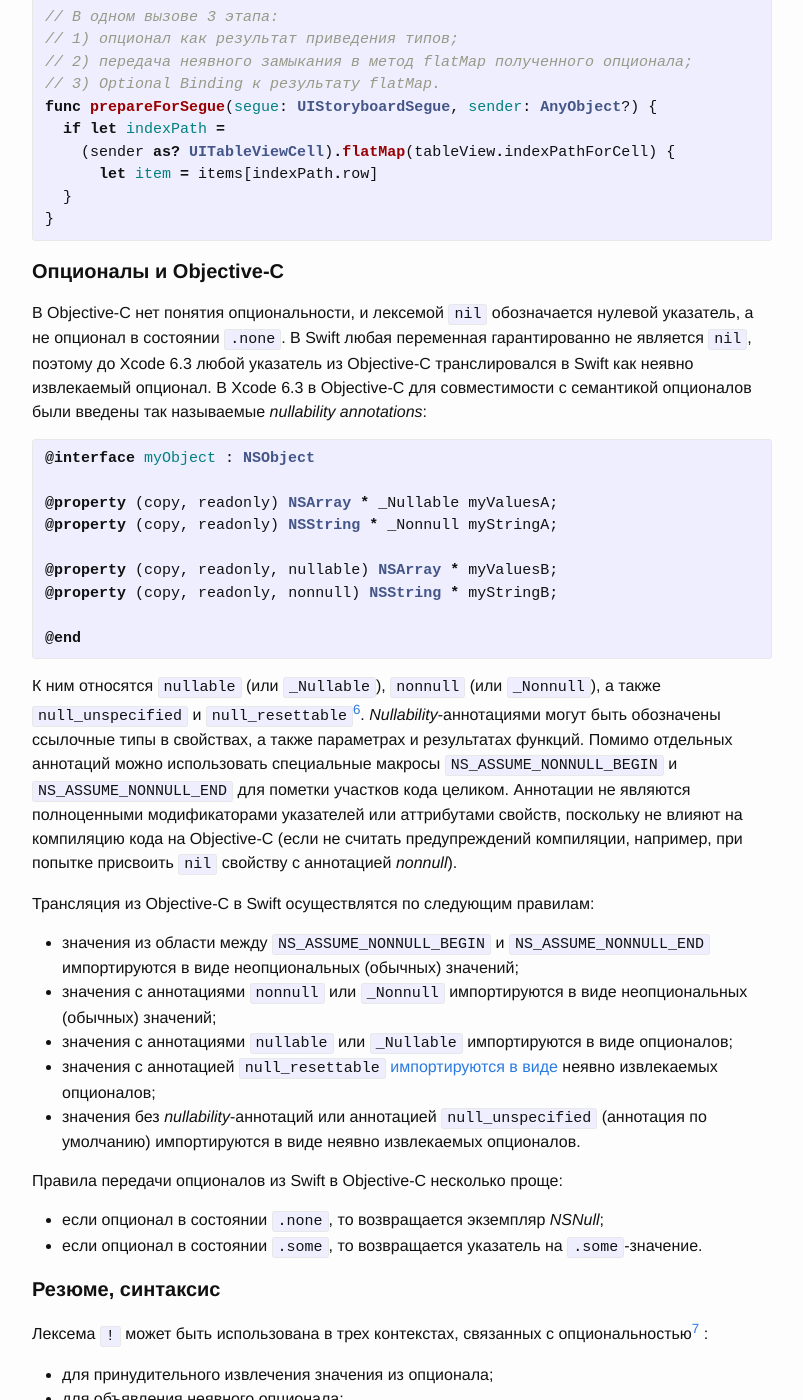
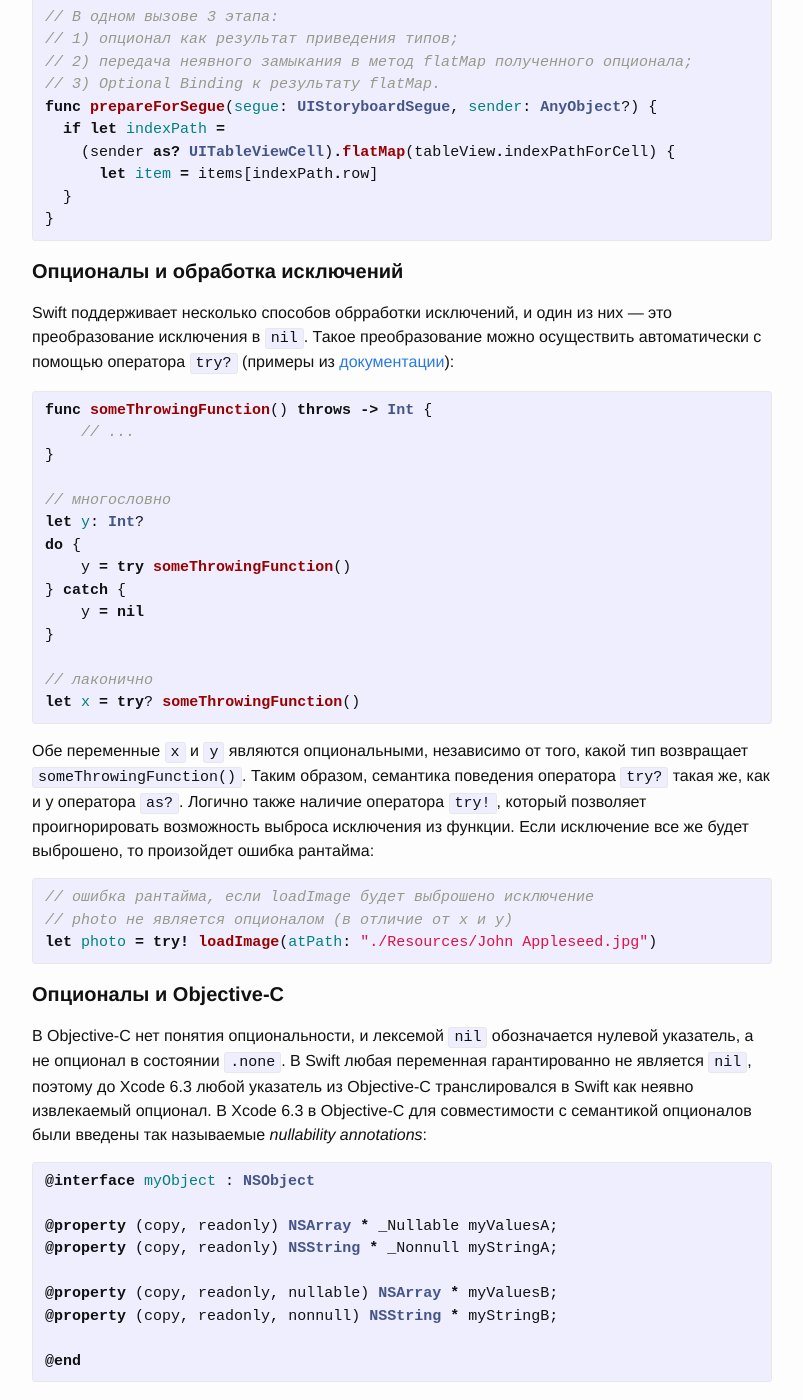
Before and after one commit to yury-dubovoy/yury-dubovoy.github.io, a Jekyll site: the page built from _posts/2017-06-04-swift-optionals.markdown, in a window 1280 px wide and 1400 px high, scrolled down 17160 px. Shown: the whole window, without its empty margins (238-1041 px from the left). Built offline with Jekyll 4.4.1, drawn with Linux system fonts in a browser that asks for light colours; some of the changed text lies outside the part shown.

Commit message:
article updated: swift-optionals

```diff
--- a/_posts/2017-06-04-swift-optionals.markdown
+++ b/_posts/2017-06-04-swift-optionals.markdown
@@ -669,6 +669,40 @@ func prepareForSegue(segue: UIStoryboardSegue, sender: AnyObject?) {
 {% endhighlight %}
 
 
+#### **Опционалы и обработка исключений**
+
+Swift поддерживает несколько способов обрработки исключений, и один из них — это преобразование исключения в `nil`. Такое преобразование можно осуществить автоматически с помощью оператора `try?` (примеры из [документации](https://developer.apple.com/library/content/documentation/Swift/Conceptual/Swift_Programming_Language/ErrorHandling.html)):
+
+{% highlight swift %}
+
+func someThrowingFunction() throws -> Int {
+    // ...
+}
+
+// многословно
+let y: Int?
+do {
+    y = try someThrowingFunction()
+} catch {
+    y = nil
+}
+
+// лаконично
+let x = try? someThrowingFunction()
+
+{% endhighlight %}
+
+Обе переменные `x` и `y` являются опциональными, независимо от того, какой тип возвращает `someThrowingFunction()`. Таким образом, семантика поведения оператора `try?` такая же, как и у оператора `as?`. Логично также наличие оператора `try!`, который позволяет проигнорировать возможность выброса исключения из функции. Если исключение все же будет выброшено, то произойдет ошибка рантайма:
+
+{% highlight swift %}
+
+// ошибка рантайма, если loadImage будет выброшено исключение
+// photo не является опционалом (в отличие от x и y)
+let photo = try! loadImage(atPath: "./Resources/John Appleseed.jpg")
+
+{% endhighlight %}
+
+
 #### **Опционалы и Objective-C**
 В Objective-C нет понятия опциональности, и лексемой `nil` обозначается нулевой указатель, а не опционал в состоянии `.none`. В Swift любая переменная гарантированно не является `nil`, поэтому до Xcode 6.3 любой указатель из Objective-C транслировался в Swift как неявно извлекаемый опционал. В Xcode 6.3 в Objective-C для совместимости с семантикой опционалов были введены так называемые _nullability annotations_:
 
@@ -702,24 +736,23 @@ func prepareForSegue(segue: UIStoryboardSegue, sender: AnyObject?) {
 
 #### **Резюме, синтаксис**
 
-Лексема `!` может быть использована в трех контекстах, связанных с опциональностью[^7] :
-
+Лексема `!` может быть использована в четырех контекстах, связанных с опциональностью[^7] :
 * для принудительного извлечения значения из опционала;
 * для объявления неявного опционала;
-* для принудительной конвертации типов в операторе `as!`.
+* для принудительной конвертации типов в операторе `as!`;
+* для принудительного подавления исключения в операторе `try!`.
 
 [^7]:Унарный оператор логического отрицания `!` не считается, поскольку относится к другому контексту.
 
-Лексема `?` может быть использована в трех контекстах, связанных с опциональностью[^8]:
-
+Лексема `?` может быть использована в четырех контекстах, связанных с опциональностью[^8]:
 * для объявления явного опционала;
-* для использования опционала в _optional chaining_.
-* для опциональной конвертации типов в операторе `as?`.
+* для использования опционала в _optional chaining_;
+* для опциональной конвертации типов в операторе `as?`;
+* для преобразования исключения в `nil` в операторе `try?`.
 
 [^8]:Тернарный условный оператор `?` не считается, поскольку относится к другому контексту.
 
 Лексема `??` может быть использована в двух контекстах:
-
 * в _Optional сhaining_ для обращения к опционалу второго уровня вложенности;
 * в качестве оператора _Nil-Coalescing_.
 
```
Also changed, not shown: other parts of _posts/2017-06-04-swift-optionals.markdown (+1 -0 lines).
